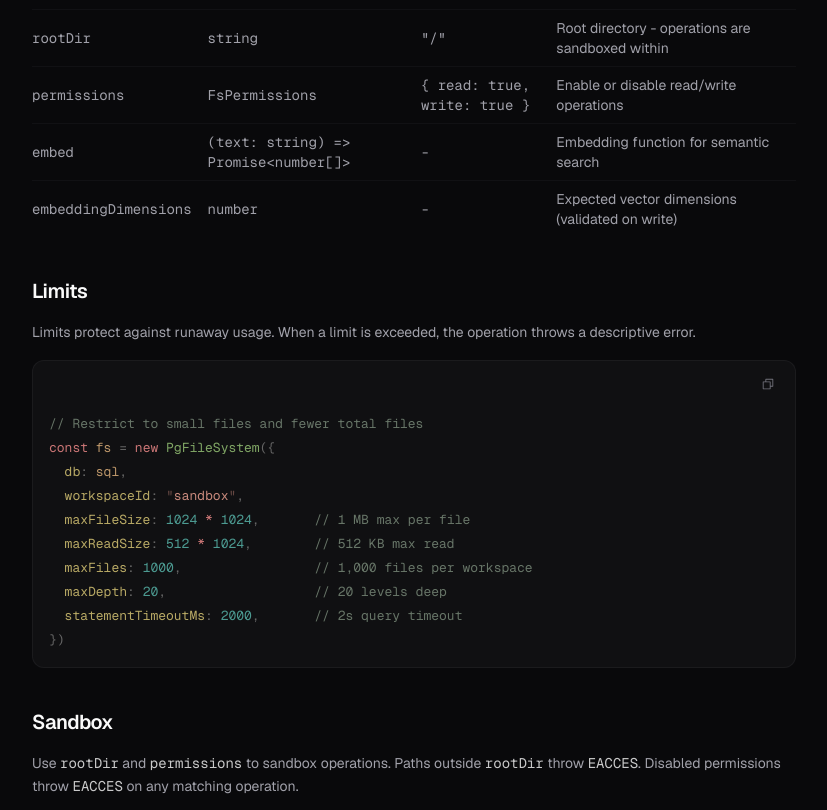
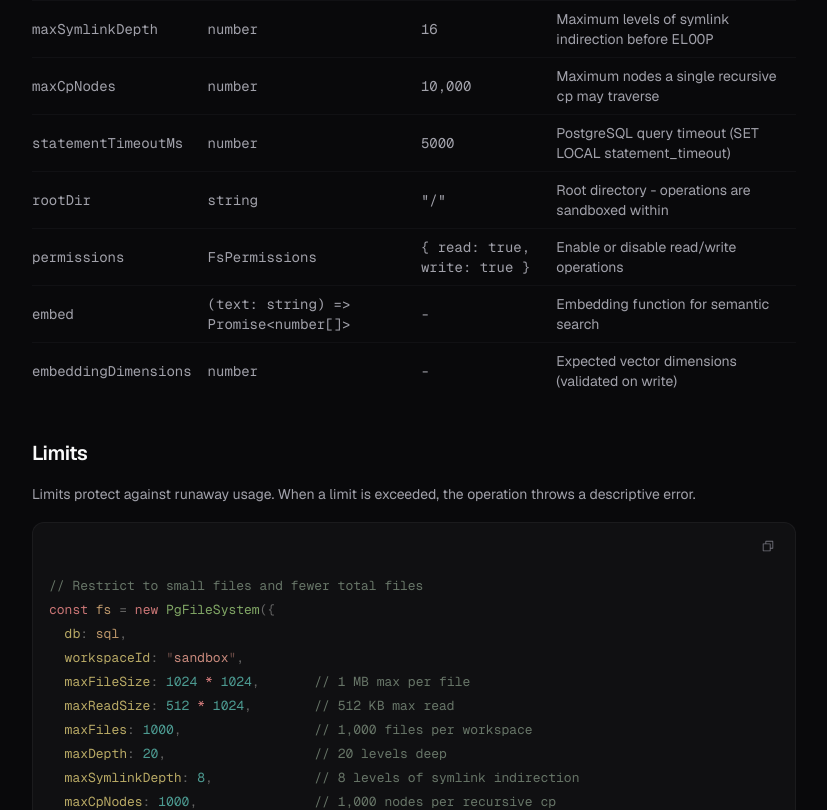
Before and after one commit to marcoripa96/bash-gres, a Next.js app in the folder app/: page /docs/configuration in a window 1280 px wide. Shown: the part 1353-2163 px from the top of the page, without its empty margins (362-1189 px from the left). Built offline with nearby package versions, Linux system fonts and the light colour scheme.

Commit message:
docs: document maxSymlinkDepth and maxCpNodes options
Add the two new options exposed in 2.0.1 to the configuration reference
page (code sample, options table, and limits example).

```diff
--- a/app/src/app/docs/configuration/page.tsx
+++ b/app/src/app/docs/configuration/page.tsx
@@ -29,6 +29,8 @@ export default function ConfigurationPage() {
   maxReadSize: 5 * 1024 * 1024,       // max read size (default: unlimited)
   maxFiles: 10_000,                    // max files per workspace (default: 10,000)
   maxDepth: 50,                        // max path depth (default: 50)
+  maxSymlinkDepth: 16,                 // max symlink indirection (default: 16)
+  maxCpNodes: 10_000,                  // max nodes per cp -r (default: 10,000)
   statementTimeoutMs: 5000,            // query timeout in ms (default: 5000)
 
   // Sandbox
@@ -103,6 +105,18 @@ export default function ConfigurationPage() {
                 <td className="py-2">Maximum directory nesting depth</td>
               </tr>
               <tr className="border-b border-border/30">
+                <td className="py-2 pr-4 font-mono">maxSymlinkDepth</td>
+                <td className="py-2 pr-4 font-mono">number</td>
+                <td className="py-2 pr-4 font-mono">16</td>
+                <td className="py-2">Maximum levels of symlink indirection before <code className="font-mono">ELOOP</code></td>
+              </tr>
+              <tr className="border-b border-border/30">
+                <td className="py-2 pr-4 font-mono">maxCpNodes</td>
+                <td className="py-2 pr-4 font-mono">number</td>
+                <td className="py-2 pr-4 font-mono">10,000</td>
+                <td className="py-2">Maximum nodes a single recursive <code className="font-mono">cp</code> may traverse</td>
+              </tr>
+              <tr className="border-b border-border/30">
                 <td className="py-2 pr-4 font-mono">statementTimeoutMs</td>
                 <td className="py-2 pr-4 font-mono">number</td>
                 <td className="py-2 pr-4 font-mono">5000</td>
@@ -154,6 +168,8 @@ const fs = new PgFileSystem({
   maxReadSize: 512 * 1024,        // 512 KB max read
   maxFiles: 1000,                 // 1,000 files per workspace
   maxDepth: 20,                   // 20 levels deep
+  maxSymlinkDepth: 8,             // 8 levels of symlink indirection
+  maxCpNodes: 1000,               // 1,000 nodes per recursive cp
   statementTimeoutMs: 2000,       // 2s query timeout
 })`}
         />
```
